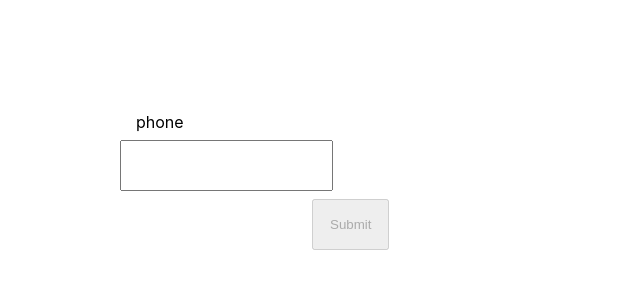
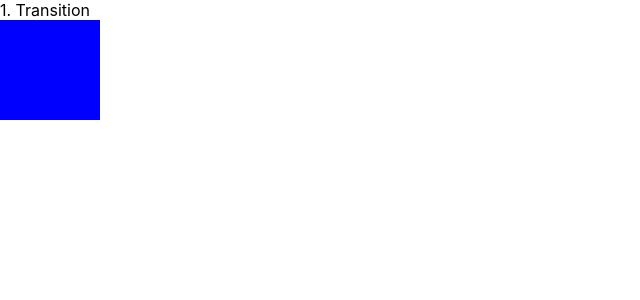
Before and after one commit to behoney/study_react_redux_sass, a React (Create React App) app: page / in a window 1280 px wide. Shown: the top 300 px of the page, without its empty margins (0-640 px from the left). Built offline with nearby package versions, Linux system fonts and the light colour scheme.

Commit message:
[add] ex1.1

```diff
--- a/src/App.tsx
+++ b/src/App.tsx
@@ -1,11 +1,12 @@
 import React from 'react';
 import './App.scss';
 import CH1 from "./CH1"
+import Transition from './Transition';
 
 function App() {
   return (
     <div className="App">
-      <CH1></CH1>
+      <Transition />
     </div>
   );
 }
--- /dev/null
+++ b/src/Transition.js
@@ -0,0 +1,21 @@
+import React from 'react'
+import "./Transition.scss"
+
+function Transition() {
+    return (
+        <div>
+            <div>1. Transition</div>
+            <Ex1 />
+        </div>
+    )
+}
+
+const Ex1 = () => {
+    return (<>
+        <div className='transition-1'>
+
+        </div>
+    </>)
+}
+
+export default Transition
--- /dev/null
+++ b/src/Transition.scss
@@ -0,0 +1,10 @@
+.transition-1 {
+    width: 100px;
+    height: 100px;
+    background-color: blue;
+
+    transition: background-color 0.2s ease;
+    &:hover {
+        background-color: red;
+    }
+}
```
